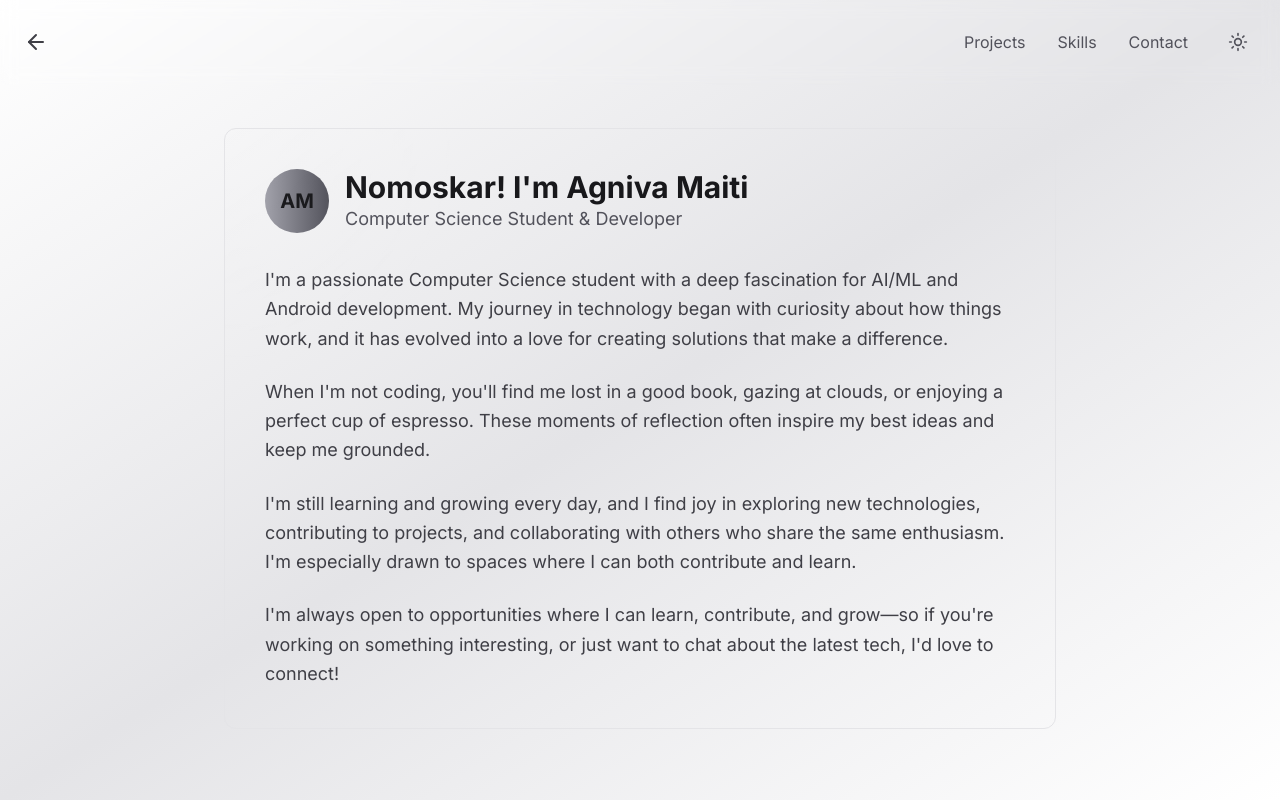
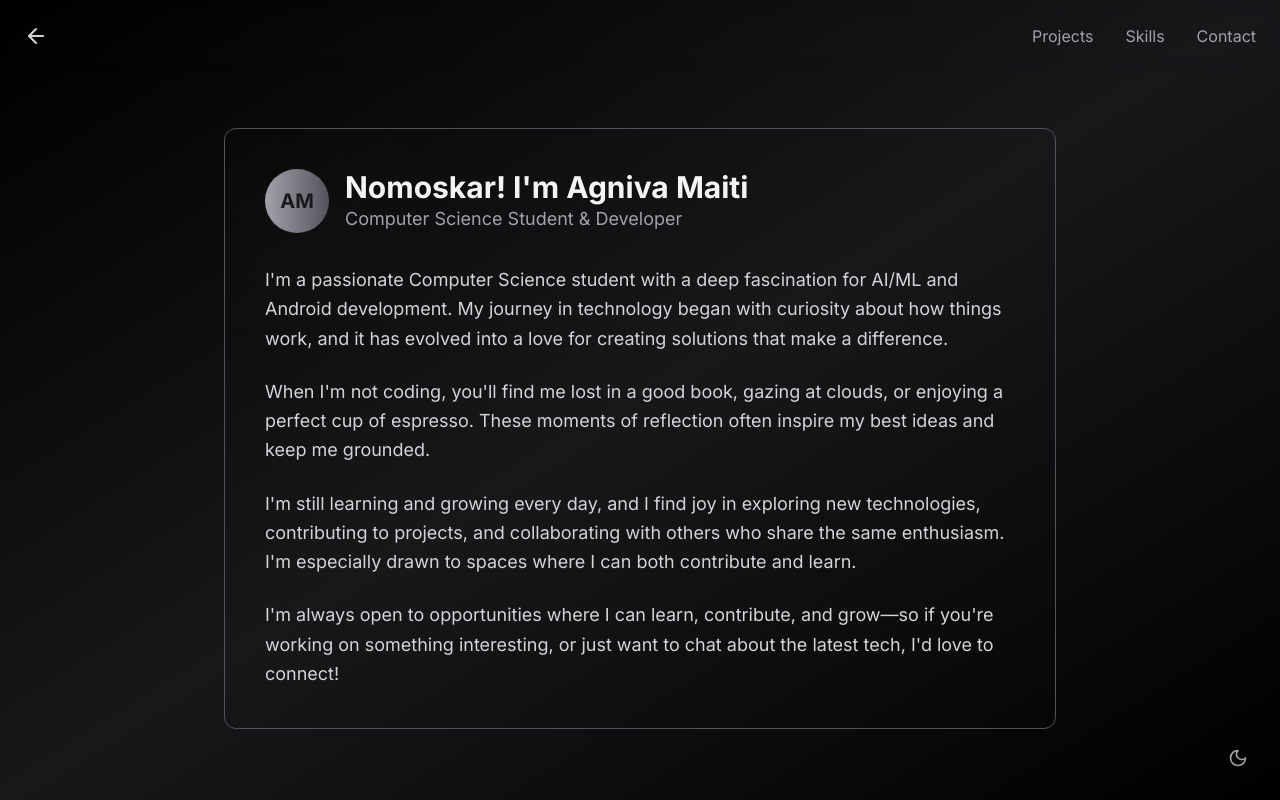
Before and after one commit to AgnivaMaiti/my-portfolio, a Next.js app: page /about in a window 1280 px wide. Built offline with nearby package versions, Linux system fonts and the light colour scheme; what tailwindcss-debug-screens would draw is missing.

Commit message:
style: move theme toggle to global corner and default to dark mode

```diff
--- a/app/components/nav.tsx
+++ b/app/components/nav.tsx
@@ -2,7 +2,6 @@
 import { ArrowLeft } from "lucide-react";
 import Link from "next/link";
 import React, { useEffect, useRef, useState } from "react";
-import { ThemeToggle } from "./theme-toggle";
 
 export const Navigation: React.FC = () => {
 	const ref = useRef<HTMLElement>(null);
@@ -47,7 +46,6 @@ export const Navigation: React.FC = () => {
 						>
 							Contact
 						</Link>
-						<ThemeToggle />
 					</div>
 
 					<Link
--- a/app/layout.tsx
+++ b/app/layout.tsx
@@ -4,6 +4,7 @@ import localFont from "next/font/local";
 import { Metadata } from "next";
 import { Analytics } from "@vercel/analytics/react";
 import { ThemeProvider } from "./components/theme-provider";
+import { ThemeToggle } from "./components/theme-toggle";
 
 export const metadata: Metadata = {
   title: {
@@ -70,8 +71,11 @@ export default function RootLayout({
         className={`bg-white dark:bg-black text-zinc-900 dark:text-zinc-50 ${process.env.NODE_ENV === "development" ? "debug-screens" : undefined
           }`}
       >
-        <ThemeProvider attribute="class" defaultTheme="system" enableSystem>
+        <ThemeProvider attribute="class" defaultTheme="dark" enableSystem>
           {children}
+          <div className="fixed bottom-6 right-6 z-50">
+            <ThemeToggle />
+          </div>
           <Analytics />
         </ThemeProvider>
       </body>
```
